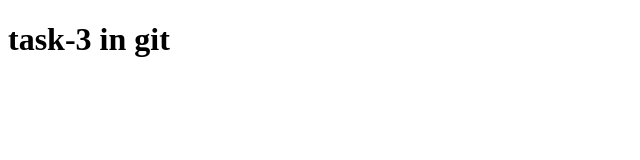
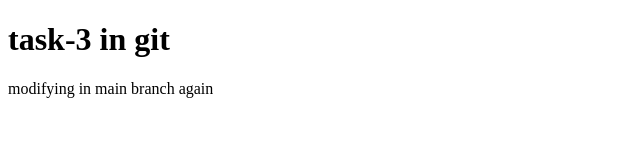
Before and after one commit to tejaswini15-github/03-10-24-GIT-TASK-3, a plain HTML site: page index.html in a window 1280 px wide. Shown: the whole page, without its empty margins (0-640 px from the left). Drawn offline with Linux system fonts and the light colour scheme.

Commit message:
again modified

```diff
--- a/index.html
+++ b/index.html
@@ -7,5 +7,6 @@
 </head>
 <body>
     <h1>task-3 in git</h1>
+    <p>modifying in main branch again</p>
 </body>
 </html>
```
